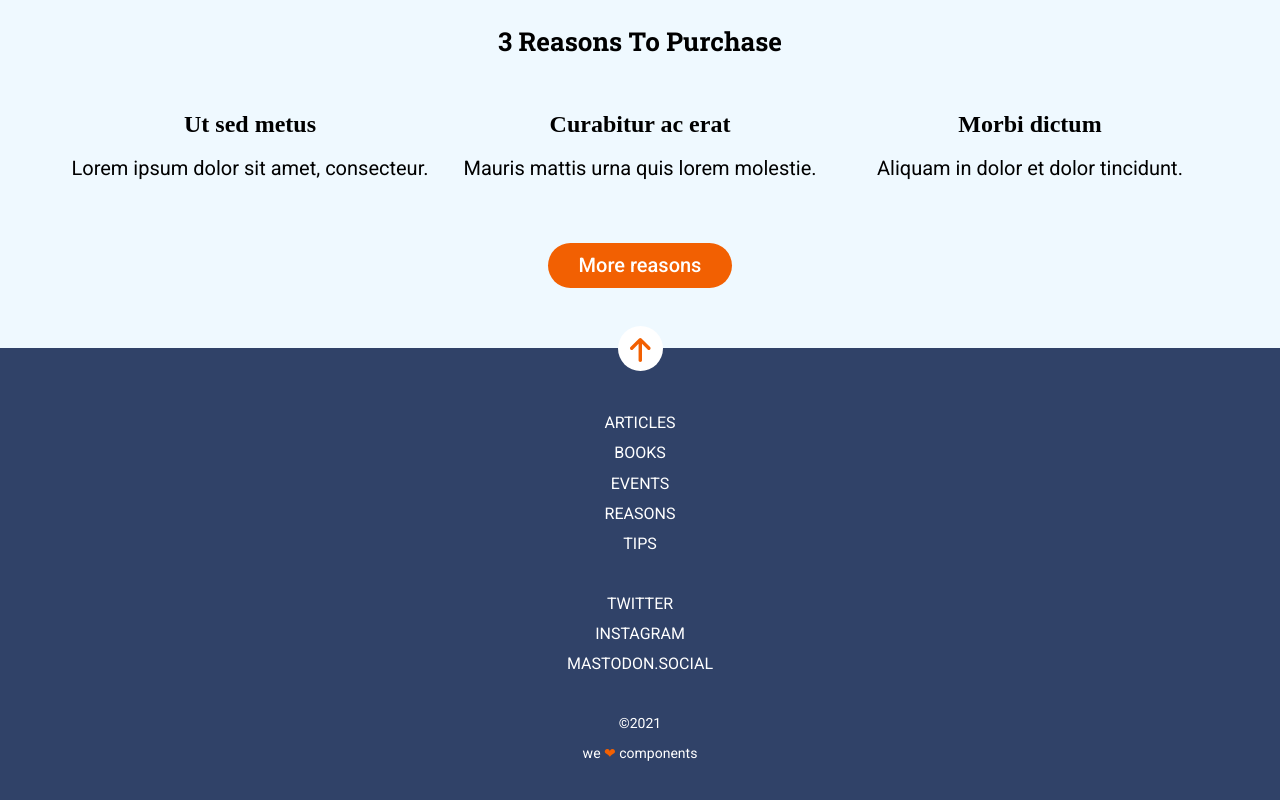
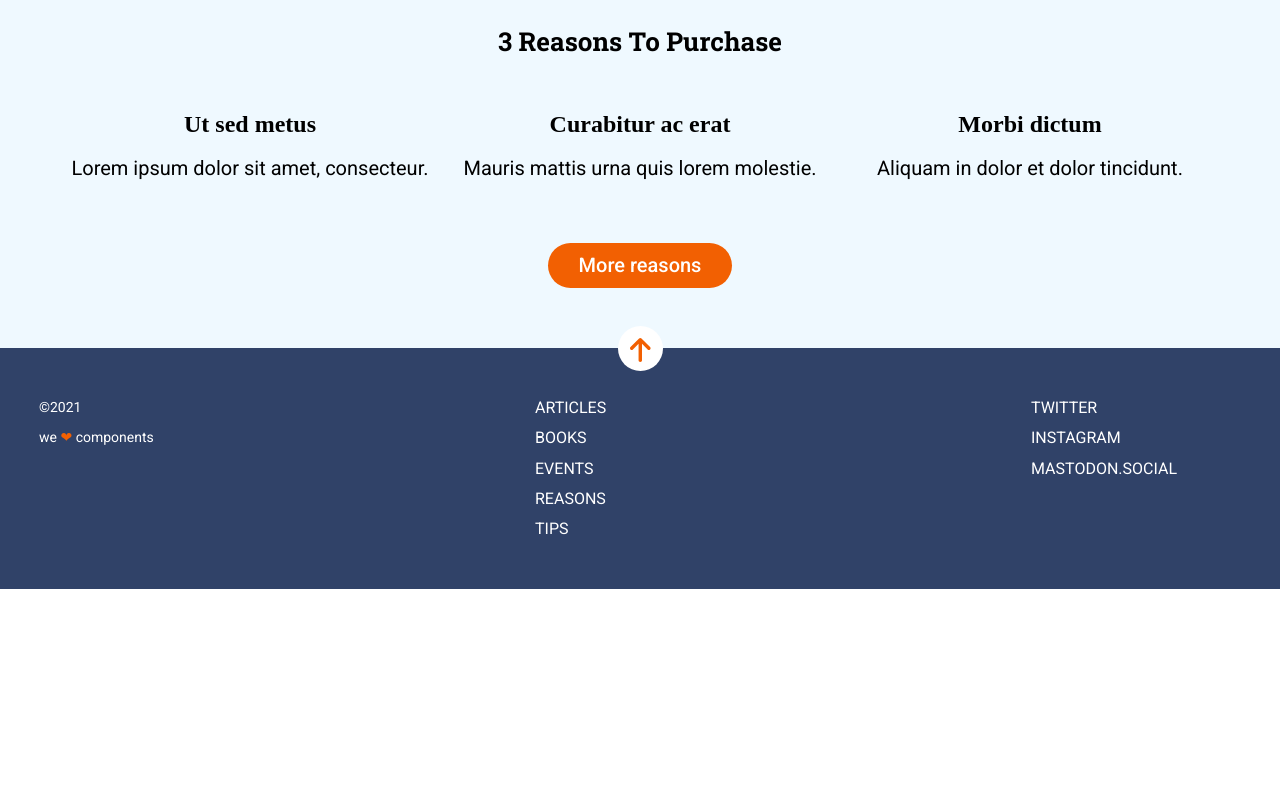
Before and after one commit to Adalab/modulo-1-evaluacion-final-cvcastano, a website: page docs/index.html in a window 1280 px wide. Shown: the part 1111-1911 px from the top of the page. After the commit the page ends 1700 px from the top, so only its background shows below. Drawn offline with nearby package versions, Linux system fonts and the light colour scheme; files that its build step writes are made by us from their sources.

Commit message:
add tablet media query to footer

```diff
--- a/src/scss/layout/_footer.scss
+++ b/src/scss/layout/_footer.scss
@@ -8,6 +8,13 @@
   align-items: center;
   text-align: center;
   padding: 60px 0 45px;
+  @media all and (min-width: 768px) {
+    flex-direction: row;
+    flex-wrap: wrap;
+    align-items: flex-start;
+    text-align: left;
+    padding: 45px 39px 15px;
+  }
 
   &__nav {
     font-size: 16px;
@@ -15,14 +22,22 @@
     text-transform: uppercase;
     color: $white;
     margin-bottom: 30px;
+    @media all and (min-width: 768px) {
+      margin-left: 30px;
+      width: 210px;
+      }
+
     &--item {
       color: $white;
     }
   }
-
   &__small {
     font-size: 14px;
     line-height: 2.14;
+    @media all and (min-width: 768px) {
+      order: -1;
+      width: 210px;
+    }
 
     &--icon {
       color: $c;
```
